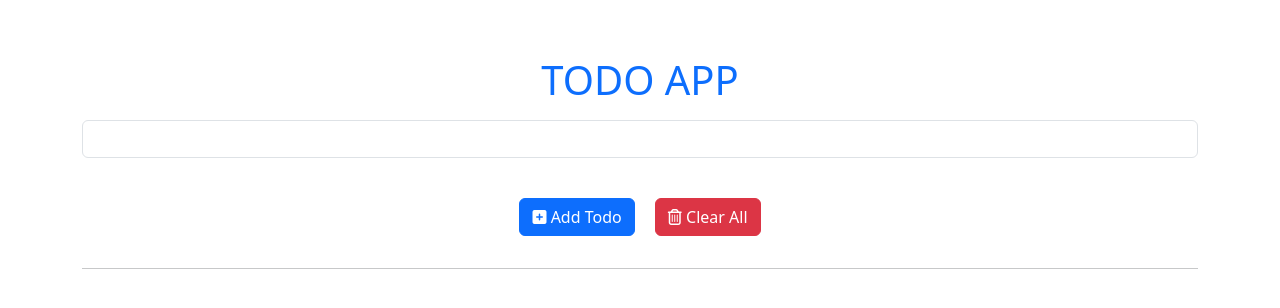
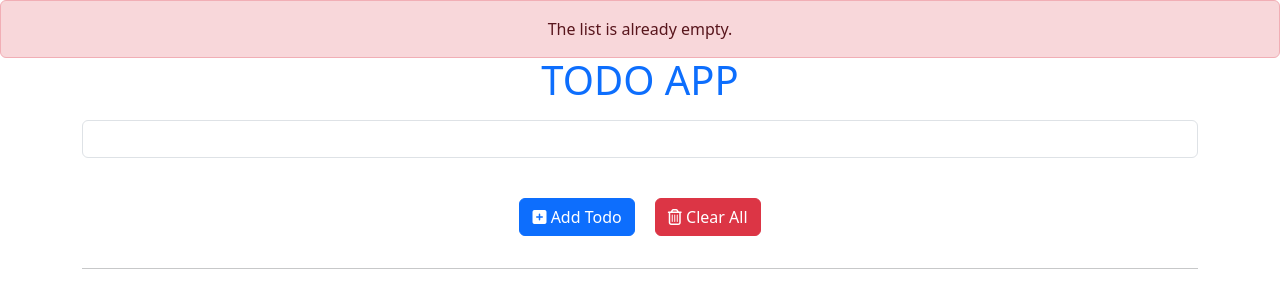
Before and after one commit to AsvadSagheer1/TODO-APP, a plain HTML site: page index.html in a window 1280 px wide. Both pictures are taken after a click on the button "Clear All". Drawn offline with nearby package versions, Linux system fonts and the light colour scheme.

Commit message:
Added alert in clear all function

```diff
--- a/index.html
+++ b/index.html
@@ -11,9 +11,7 @@
 
 <body>
     <div style="height: 40px; width: 100%;">
-        <div class="alert alert-danger text-center" id="alertBox" style="display: none;" role="alert">
-            Please type something in the box!
-        </div>
+        <div class="alert alert-danger text-center" id="alertBox" style="display: none;" role="alert"></div>
     </div>
 
     <div class="container text-center">
--- a/index.js
+++ b/index.js
@@ -15,6 +15,7 @@ function addToDo() {
     }
     else {
         alertBox.style.display = "block";
+        alertBox.textContent = "Please type something in the box!";
     }
 }
 
@@ -23,10 +24,16 @@ function clearThisToDo(i) {
 }
 
 function clearAll() {
-    list.innerHTML = ""
-    input.value = ""
-    alertBox.style.display = "none";
+    if (list.children.length === 0) {
+        alertBox.style.display = "block";
+        alertBox.textContent = "The list is already empty.";
+    } else {
+        list.innerHTML = "";
+        input.value = "";
+        alertBox.style.display = "none";
+    }
 }
+
 function editToDo(item) {
     if (item.textContent === "Done") {
         const toDoName1 = item.previousElementSibling.value;
```
